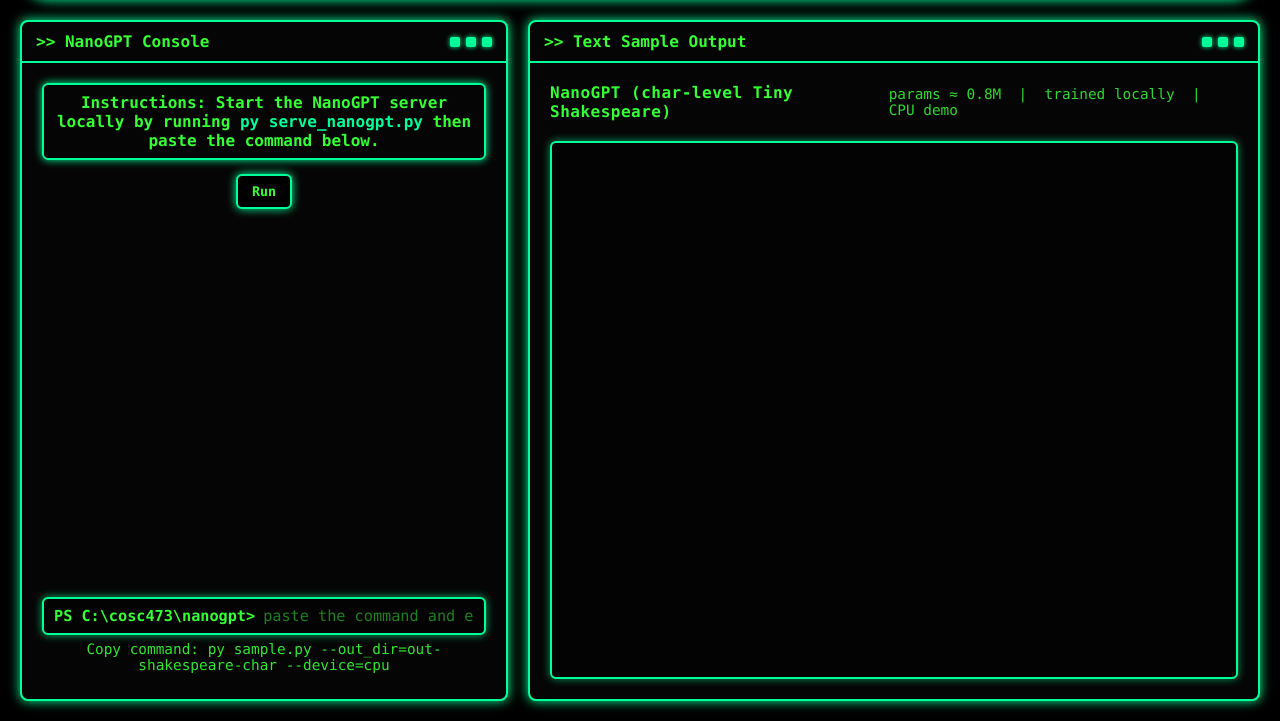
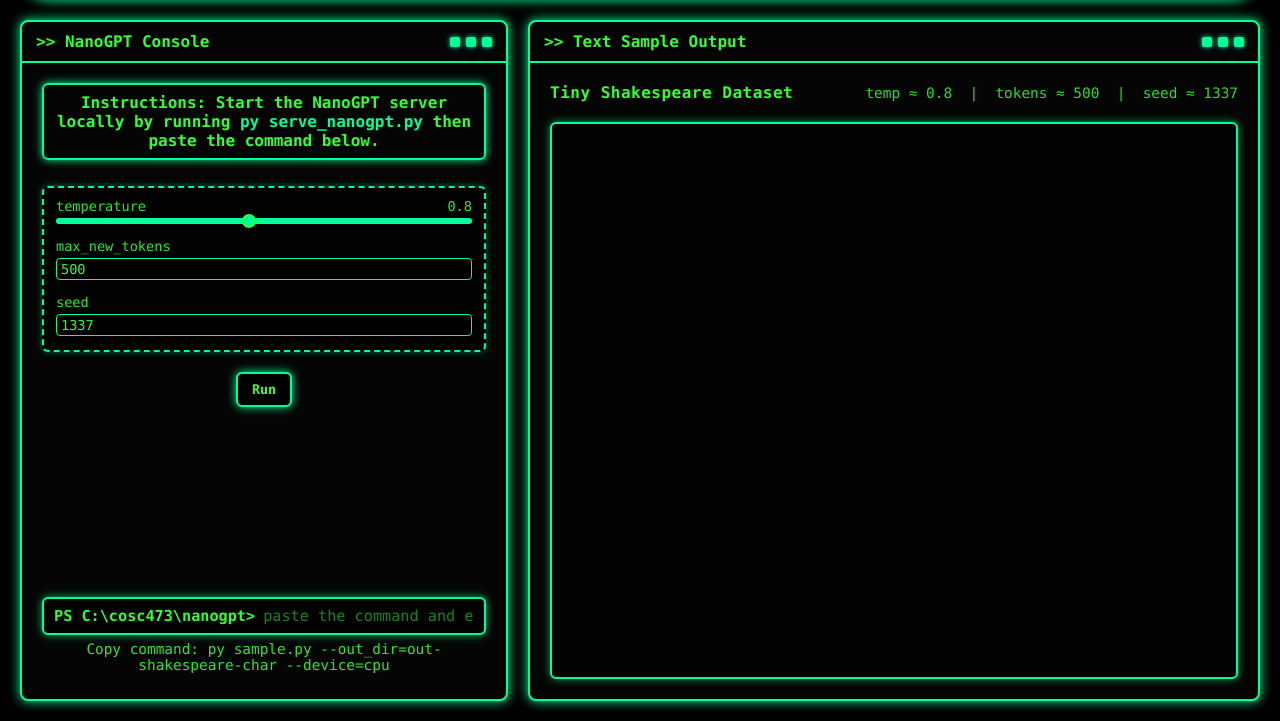
Before and after one commit to chlyn/COSC473_Final_Project, a plain HTML site: page ttt-bot/index.html in a window 1280 px wide. Both pictures are taken after a click on the button "NanoGPT". Shown: the part 79-800 px from the top of the page. Drawn offline with Linux system fonts and the light colour scheme.

Commit message:
Parameters Added

```diff
--- a/ttt-bot/index.html
+++ b/ttt-bot/index.html
@@ -103,6 +103,48 @@
               Instructions: Start the NanoGPT server locally by running <span class="ps-accent">py serve_nanogpt.py</span> then paste the command below.
             </div>
 
+            <div class="ngpt-params">
+
+              <!-- temperature -->
+              <div class="param-group">
+                <div class="param-header">
+                  <label for="ngpt-temp">temperature</label>
+                  <span id="ngpt-temp-value">0.8</span>
+                </div>
+                <input
+                  id="ngpt-temp"
+                  type="range"
+                  min="0.2"
+                  max="1.5"
+                  step="0.1"
+                  value="0.8"
+                />
+              </div>
+
+              <!-- max_new_tokens -->
+              <div class="param-group">
+                <label for="ngpt-tokens">max_new_tokens</label>
+                <input
+                  id="ngpt-tokens"
+                  type="number"
+                  min="50"
+                  max="1000"
+                  step="50"
+                  value="500"
+                />
+              </div>
+
+              <!-- seed -->
+              <div class="param-group">
+                <label for="ngpt-seed">seed</label>
+                <input
+                  id="ngpt-seed"
+                  type="number"
+                  value="1337"
+                />
+              </div>
+            </div>
+
             <div class="ttt-controls">
               <button id="ngpt-generate" class="ttt-btn">Run</button>
             </div>
@@ -139,9 +181,9 @@
 
           <div class="window-content">
             <div class="thinking-header">
-              <div class="thinking-title">NanoGPT (char-level Tiny Shakespeare)</div>
+              <div class="thinking-title">Tiny Shakespeare Dataset</div>
               <div class="thinking-stats" id="ngpt-meta">
-                params ≈ 0.8M &nbsp;|&nbsp; trained locally &nbsp;|&nbsp; CPU demo
+                temp ≈ 0.8 &nbsp;|&nbsp; tokens ≈ 500 &nbsp;|&nbsp; seed ≈ 1337
               </div>
             </div>
 
--- a/ttt-bot/src/nanogpt.js
+++ b/ttt-bot/src/nanogpt.js
@@ -4,6 +4,10 @@
     const out = document.getElementById("ngpt-output");
     const status = document.getElementById("ngpt-status");
     const feedback = document.getElementById("ngpt-feedback");
+    const tempSlider = document.getElementById("ngpt-temp");
+    const tempValue = document.getElementById("ngpt-temp-value");
+    const tokensInput = document.getElementById("ngpt-tokens");
+    const seedInput = document.getElementById("ngpt-seed");
 
     if (!input || !out || !status || !btn) return;
 
@@ -12,36 +16,65 @@
 
     let isRunning = false;
 
-  async function runNanoGPT(cmd) {
-    const trimmed = cmd.trim();
+    if (tempSlider && tempValue) {
+        tempValue.textContent = tempSlider.value;
+        tempSlider.addEventListener("input", () => {
+            tempValue.textContent = tempSlider.value;
+        });
+    }
+
+    async function runNanoGPT(cmdFromUser) {
+        const trimmed = cmdFromUser.trim();
 
         if (!trimmed) {
-      feedback.textContent = "Paste the command, then press Enter or click Run.";
+        feedback.textContent =
+            "Paste the command, then press Enter or click Run.";
         return;
         }
+
+        const temperature = tempSlider ? parseFloat(tempSlider.value) : 0.8;
+        const maxTokens = tokensInput
+            ? parseInt(tokensInput.value || "500", 10)
+            : 500;
+        const seed = seedInput ? parseInt(seedInput.value || "1337", 10) : 1337;
 
         isRunning = true;
         btn.disabled = true;
         btn.textContent = "Running...";
 
         if (trimmed === EXPECTED_CMD) {
-      feedback.textContent = "Executing suggested command...";
-    } else {
-      feedback.textContent = `Executing custom command: ${trimmed}`;
+            feedback.textContent = "Executing suggested command with your settings...";
+        }
+        else {
+            feedback.textContent = "Executing custom command with your settings...";
         }
 
-    status.textContent = `NanoGPT is thinking really hard… please wait!`;
+        status.textContent = "NanoGPT is thinking really hard… please wait!";
         out.textContent = "Generating...";
 
         try {
-      const res = await fetch("http://127.0.0.1:5000/generate");
+            const params = new URLSearchParams({
+                temperature: String(temperature),
+                max_new_tokens: String(maxTokens),
+                seed: String(seed),
+            });
+
+            const res = await fetch(
+                `http://127.0.0.1:5000/generate?${params.toString()}`
+            );
             const data = await res.json();
 
             out.textContent = data.output;
             status.textContent = "Generation complete :)";
             feedback.textContent = "Command finished";
+
+            document.getElementById("ngpt-meta").innerHTML =
+                `temp ≈ ${temperature} &nbsp;|&nbsp; tokens ≈ ${maxTokens} &nbsp;|&nbsp; seed ≈ ${seed}`;
+
         } catch (err) {
-      out.textContent = "Error calling NanoGPT server. Is serve_nanogpt.py running?";
+            console.error(err);
+            out.textContent =
+                "Error calling NanoGPT server. Is serve_nanogpt.py running?";
             status.textContent = "Generation failed :(";
             feedback.textContent = "Command failed!!!";
         }
@@ -51,18 +84,20 @@
         btn.textContent = "Reset";
     }
 
+
     input.addEventListener("keydown", (e) => {
         if (e.key === "Enter") {
             e.preventDefault();
         if (isRunning) return;
-      runNanoGPT(input.value);
+            const cmd = input.value || EXPECTED_CMD;
+            runNanoGPT(cmd);
         }
     });
 
     btn.addEventListener("click", () => {
         if (isRunning) return;
-
         const cmd = input.value || EXPECTED_CMD;
         runNanoGPT(cmd);
     });
+
 })();
--- a/ttt-bot/style.css
+++ b/ttt-bot/style.css
@@ -412,3 +412,90 @@ body {
   background: #00ff99;
   color: #000;
 }
+
+.ngpt-params {
+  margin-top: 12px;
+  margin-bottom: 20px;
+  padding: 10px 12px;
+  border: 2px dashed #00ff99;
+  border-radius: 6px;
+  background: #020202;
+  box-shadow: 0 0 6px rgba(0, 255, 153, 0.4);
+  display: flex;
+  flex-direction: column;
+  gap: 10px;
+  font-size: 0.85rem;
+}
+
+.param-group {
+  display: flex;
+  flex-direction: column;
+  gap: 4px;
+}
+
+.param-header {
+  display: flex;
+  justify-content: space-between;
+  align-items: center;
+}
+
+.param-group label {
+  text-transform: lowercase;
+  opacity: 0.9;
+}
+
+.param-group input[type="range"] {
+  -webkit-appearance: none;
+  width: 100%;
+  height: 6px;
+  background: #00ff99;
+  border-radius: 4px;
+  outline: none;
+  cursor: pointer;
+  margin-bottom: 4px;
+}
+
+input[type="range"]::-webkit-slider-thumb {
+  -webkit-appearance: none;
+  appearance: none;
+  width: 14px;
+  height: 14px;
+  background: #00ff99;
+  border-radius: 50%;
+  border: 2px solid #33ff33;
+  cursor: pointer;
+}
+
+input[type="range"]::-moz-range-thumb {
+  width: 14px;
+  height: 14px;
+  background: #33ff33;
+  border-radius: 50%;
+  border: 2px solid #33ff33;
+  box-shadow: 0 0 8px #33ff33;
+  cursor: pointer;
+}
+
+input[type="range"]::-moz-range-track {
+  background: #001d0f;
+  height: 6px;
+  border-radius: 4px;
+}
+
+.param-group input[type="number"] {
+  width: 100%;
+  background: #000;
+  border: 1px solid #00ff99;
+  border-radius: 4px;
+  color: #33ff33;
+  padding: 2px 4px;
+  font-family: inherit;
+  font-size: 0.85rem;
+  margin-bottom: 4px;
+}
+
+#ngpt-temp-value {
+  min-width: 40px;
+  text-align: right;
+  opacity: 0.9;
+}
```
Also changed, not shown: 1 other file. Lines whose indentation alone changed are shown as unchanged.
